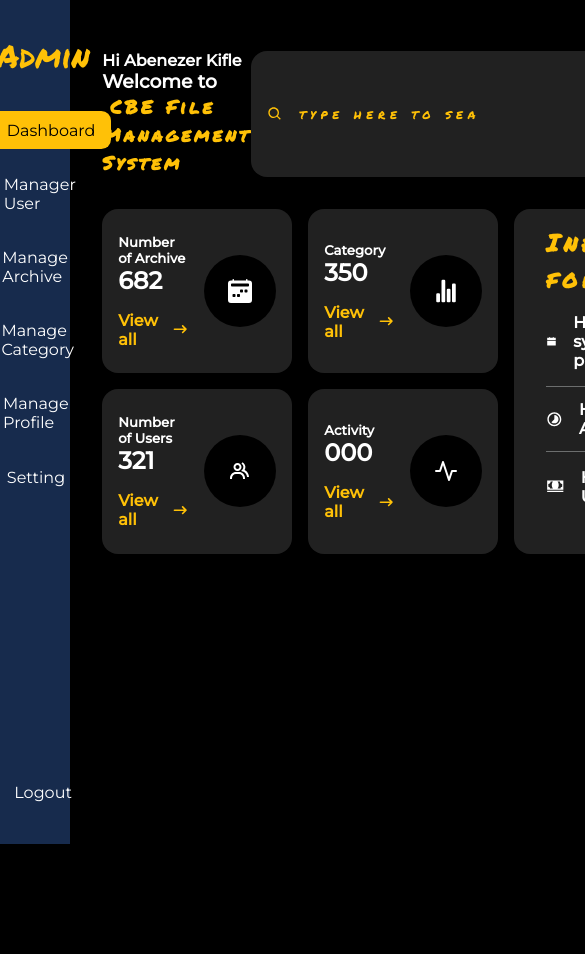
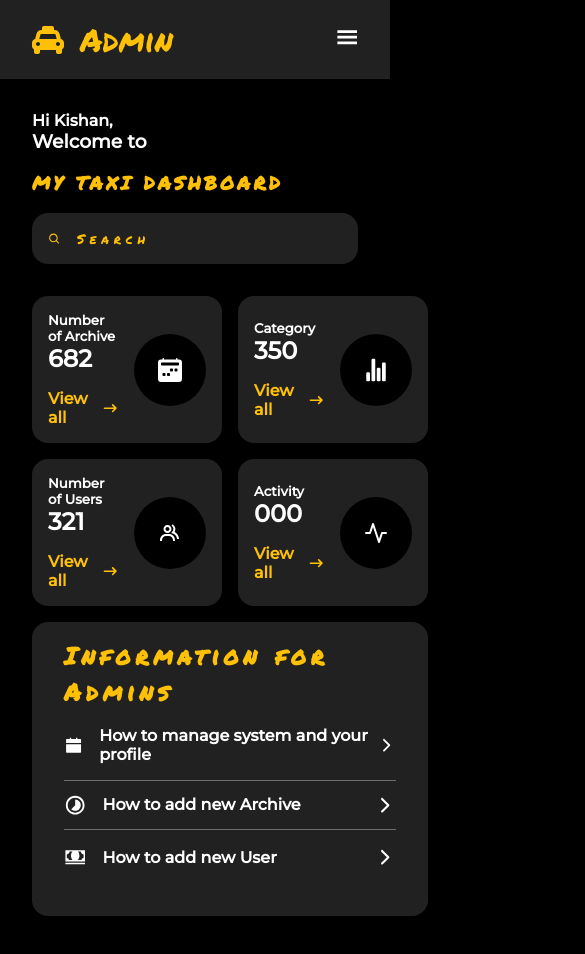
Before and after one commit to abenooo/admin_dashboard, a React (Create React App) app: page / in a window 390 px wide. Shown: the top 954 px of the page, 585 px wide, since content can reach past the window. Before the commit the page ends 844 px from the top, so only its background shows below. Built offline with nearby package versions, Linux system fonts and the light colour scheme.

Commit message:
Fix responsive

```diff
--- a/package.json
+++ b/package.json
@@ -6,6 +6,7 @@
     "@testing-library/jest-dom": "^5.16.5",
     "@testing-library/react": "^13.4.0",
     "@testing-library/user-event": "^13.5.0",
+    "axios": "^0.27.2",
     "react": "^18.2.0",
     "react-dom": "^18.2.0",
     "react-icons": "^4.4.0",
--- a/src/App.js
+++ b/src/App.js
@@ -12,4 +12,6 @@ export default function App() {
 }
 
 // styled componets
-const Div = styled.div``;
+const Div = styled.div`
+position: relative;
+`;
--- a/src/componets/Card.jsx
+++ b/src/componets/Card.jsx
@@ -1,6 +1,6 @@
 import React from "react";
 import styled from "styled-components";
-import { cardStyle } from "./ReusableStyles";
+import { cardStyles } from "./ReusableStyles";
 import { BsFillCalendar2WeekFill } from "react-icons/bs";
 import { IoStatsChart } from "react-icons/io5";
 import { BiGroup } from "react-icons/bi";
@@ -73,7 +73,7 @@ const Section = styled.section`
   grid-template-columns: repeat(2, 1fr);
   gap: 1rem;
   .analytic {
-    ${cardStyle};
+    ${cardStyles};
     padding: 1rem;
     display: flex;
     justify-content: space-evenly;
--- a/src/componets/Dashboard.jsx
+++ b/src/componets/Dashboard.jsx
@@ -1,20 +1,41 @@
-import React from "react";
-import Navbar from "./Navbar";
-import FAQ from "./FAQ";
+import React, { useEffect } from "react";
 import styled from "styled-components";
 import Card from "./Card";
-
+import FAQ from "./FAQ";
+import Navbar from "./Navbar";
+import scrollreveal from "scrollreveal";
 export default function Dashboard() {
+  useEffect(() => {
+    const sr = scrollreveal({
+      origin: "bottom",
+      distance: "80px",
+      duration: 2000,
+      reset: false,
+    });
+    sr.reveal(
+      `
+        nav,
+        .row__one,
+        .row__two
+    `,
+      {
+        opacity: 0,
+        interval: 100,
+      }
+    );
+  }, []);
   return (
     <Section>
       <Navbar />
       <div className="grid">
-        <div className="row_one">
+        <div className="row__one">
           <Card />
           <FAQ />
         </div>
-        <div className="row_two">
-
+        <div className="row__two">
+          {/* <Earnings />
+          <Transfers />
+          <Profile /> */}
         </div>
       </div>
     </Section>
@@ -25,25 +46,32 @@ const Section = styled.section`
   margin-left: 18vw;
   padding: 2rem;
   height: 100%;
-
-.grid{
-  display:flex;
+  .grid {
+    display: flex;
     flex-direction: column;
     height: 100%;
     gap: 1rem;
     margin-top: 2rem;
-  .row_one{
-    display:grid;
+    .row__one {
+      display: grid;
       grid-template-columns: repeat(2, 1fr);
-    height:50%;
+      height: 50%;
       gap: 1rem;
     }
-  .row_two{
-    display:grid;
+    .row__two {
+      display: grid;
       grid-template-columns: repeat(3, 1fr);
-    height:50%;
       gap: 1rem;
-
+      height: 50%;
+    }
+  }
+  @media screen and (min-width: 280px) and (max-width: 1080px) {
+    margin-left: 0;
+    .grid {
+      .row__one,
+      .row__two {
+        grid-template-columns: 1fr;
+      }
     }
   }
 `;
--- a/src/componets/FAQ.jsx
+++ b/src/componets/FAQ.jsx
@@ -4,7 +4,7 @@ import { IoIosArrowForward } from "react-icons/io";
 import { AiFillCalendar } from "react-icons/ai";
 import { MdTimelapse } from "react-icons/md";
 import { IoMdCash } from "react-icons/io";
-import { cardStyle } from "./ReusableStyles";
+import { cardStyles } from "./ReusableStyles";
 export default function FAQ() {
 const faqs = [
     {
@@ -42,7 +42,7 @@ const faqs = [
   )
 };
 const Section = styled.section`
-  ${cardStyle};
+  ${cardStyles};
   .title {
     h2 {
       color: #ffc107;
--- a/src/componets/Navbar.jsx
+++ b/src/componets/Navbar.jsx
@@ -4,17 +4,15 @@ import { BiSearch } from "react-icons/bi";
 export default function Navbar() {
   return (
     <Nav>
-      {/* left navbar */}
       <div className="title">
-        <h4>Hi Abenezer Kifle</h4>
+        <h4>Hi Kishan,</h4>
         <h1>
-          Welcome to <span>CBE File Management System</span>
+          Welcome to <span>MY TAXI DASHBOARD</span>
         </h1>
       </div>
-      {/* right navabr */}
       <div className="search">
         <BiSearch />
-        <input type="text" placeholder="type here to search" />
+        <input type="text" placeholder="Search" />
       </div>
     </Nav>
   );
@@ -28,9 +26,8 @@ const Nav = styled.nav`
       span {
         margin-left: 0.5rem;
         color: #ffc107;
+        font-family: "Permanent Marker", cursive;
         letter-spacing: 0.2rem;
-        font-family: "Permanent Marker", cursive;
-
       }
     }
   }
@@ -48,13 +45,27 @@ const Nav = styled.nav`
       background-color: transparent;
       border: none;
       color: #ffc107;
+      font-family: "Permanent Marker", cursive;
       letter-spacing: 0.3rem;
-      &::placeholder{
+      &:focus {
+        outline: none;
+      }
+      &::placeholder {
+        color: #ffc107;
         font-family: "Permanent Marker", cursive;
-        color: #ffc107;
       }
-      &:focus{
-        outline: none;
+    }
+  }
+  @media screen and (min-width: 280px) and (max-width: 1080px) {
+    flex-direction: column;
+    .title {
+      h1 {
+        span {
+          display: block;
+
+          margin: 1rem 0;
+          /* letter-spacing: 0; */
+        }
       }
     }
   }
--- a/src/componets/ReusableStyles.jsx
+++ b/src/componets/ReusableStyles.jsx
@@ -1,5 +1,6 @@
 import { css } from "styled-components";
-export const cardStyle = css`
+
+export const cardStyles = css`
   padding: 1rem 2rem 3rem 2rem;
   border-radius: 1rem;
   background-color: #212121;
--- a/src/componets/Sidebar.jsx
+++ b/src/componets/Sidebar.jsx
@@ -1,97 +1,126 @@
-import React, { useEffect, useState } from "react";
+import React, { useState, useEffect } from "react";
 import styled from "styled-components";
 import { MdSpaceDashboard } from "react-icons/md";
 import { RiDashboard2Fill } from "react-icons/ri";
 import { FaAddressCard, FaTaxi } from "react-icons/fa";
 import { GiTwirlCenter } from "react-icons/gi";
 import { BsFillChatTextFill } from "react-icons/bs";
-import { CgProfile } from "react-icons/cg";
-import { BsBank } from "react-icons/bs";
 import { IoSettings } from "react-icons/io5";
 import { FiLogOut } from "react-icons/fi";
 import { GiHamburgerMenu } from "react-icons/gi";
 import { VscChromeClose } from "react-icons/vsc";
 import scrollreveal from "scrollreveal";
 export default function Sidebar() {
-  // create state for the active navabar and pass dashboard as default active
   const [currentLink, setCurrentLink] = useState(1);
+  const [navbarState, setNavbarState] = useState(false);
+  const html = document.querySelector("html");
+  html.addEventListener("click", () => setNavbarState(false));
+
+  useEffect(() => {
+    const sr = scrollreveal({
+      origin: "left",
+      distance: "80px",
+      duration: 1000,
+      reset: false,
+    });
+
+    sr.reveal(
+      `
+          .brand,
+          .links>ul>li:nth-of-type(1),
+      .links>ul>li:nth-of-type(2),
+      .links>ul>li:nth-of-type(3),
+      .links>ul>li:nth-of-type(4),
+      .links>ul>li:nth-of-type(5),
+      .links>ul>li:nth-of-type(6),
+      .logout
+      `,
+      {
+        opacity: 0,
+        interval: 300,
+      }
+    );
+  }, []);
+
   return (
     <>
       <Section>
-        {/* top sidebar */}
         <div className="top">
           <div className="brand">
-            <BsBank />
+            <FaTaxi />
             <span>Admin</span>
           </div>
           <div className="toggle">
+            {navbarState ? (
+              <VscChromeClose onClick={() => setNavbarState(true)} />
+            ) : (
+              <GiHamburgerMenu
+                onClick={(e) => {
+                  e.stopPropagation();
+                  setNavbarState(true);
+                }}
+              />
+            )}
+          </div>
           <div className="links">
             <ul>
-                {/* dashboard */}
               <li
+                className={currentLink === 1 ? "active" : "none"}
                 onClick={() => setCurrentLink(1)}
-                  className={currentLink === 1 ? "active" : ""}
               >
                 <a href="#">
                   <MdSpaceDashboard />
                   <span> Dashboard</span>
                 </a>
               </li>
-                {/* user */}
               <li
+                className={currentLink === 2 ? "active" : "none"}
                 onClick={() => setCurrentLink(2)}
-                  className={currentLink === 2 ? "active" : ""}
               >
                 <a href="#">
                   <RiDashboard2Fill />
-                    <span> Manager User</span>
+                  <span> Manage User</span>
                 </a>
               </li>
-                {/* archive */}
               <li
+                className={currentLink === 3 ? "active" : "none"}
                 onClick={() => setCurrentLink(3)}
-                  className={currentLink === 3 ? "active" : ""}
               >
                 <a href="#">
                   <FaAddressCard />
                   <span> Manage Archive</span>
                 </a>
               </li>
-                {/* category */}
               <li
+                className={currentLink === 4 ? "active" : "none"}
                 onClick={() => setCurrentLink(4)}
-                  className={currentLink === 4 ? "active" : ""}
               >
                 <a href="#">
                   <GiTwirlCenter />
                   <span> Manage Category</span>
                 </a>
               </li>
-                {/* profile */}
               <li
+                className={currentLink === 5 ? "active" : "none"}
                 onClick={() => setCurrentLink(5)}
-                  className={currentLink === 5 ? "active" : ""}
               >
                 <a href="#">
-                    <CgProfile />
+                  <BsFillChatTextFill />
                   <span> Manage Profile</span>
                 </a>
               </li>
-                {/* setting */}
               <li
+                className={currentLink === 6 ? "active" : "none"}
                 onClick={() => setCurrentLink(6)}
-                  className={currentLink === 6 ? "active" : ""}
               >
                 <a href="#">
                   <IoSettings />
-                    <span> Setting</span>
+                  <span> Settings</span>
                 </a>
               </li>
             </ul>
           </div>
         </div>
-        </div>
-        {/* logout */}
         <div className="logout">
           <a href="#">
             <FiLogOut />
@@ -99,15 +128,73 @@ export default function Sidebar() {
           </a>
         </div>
       </Section>
-      ;
+      <ResponsiveNav state={navbarState} className={navbarState ? "show" : ""}>
+        <div className="responsive__links">
+          <ul>
+            <li
+              className={currentLink === 1 ? "active" : "none"}
+              onClick={() => setCurrentLink(1)}
+            >
+              <a href="#">
+                <MdSpaceDashboard />
+                <span> Dashboard</span>
+              </a>
+            </li>
+            <li
+              className={currentLink === 2 ? "active" : "none"}
+              onClick={() => setCurrentLink(2)}
+            >
+              <a href="#">
+                <RiDashboard2Fill />
+                <span> Riders</span>
+              </a>
+            </li>
+            <li
+              className={currentLink === 3 ? "active" : "none"}
+              onClick={() => setCurrentLink(3)}
+            >
+              <a href="#">
+                <FaAddressCard />
+                <span> Payment Details</span>
+              </a>
+            </li>
+            <li
+              className={currentLink === 4 ? "active" : "none"}
+              onClick={() => setCurrentLink(4)}
+            >
+              <a href="#">
+                <GiTwirlCenter />
+                <span> Learning Center</span>
+              </a>
+            </li>
+            <li
+              className={currentLink === 5 ? "active" : "none"}
+              onClick={() => setCurrentLink(5)}
+            >
+              <a href="#">
+                <BsFillChatTextFill />
+                <span> FAQs</span>
+              </a>
+            </li>
+            <li
+              className={currentLink === 6 ? "active" : "none"}
+              onClick={() => setCurrentLink(6)}
+            >
+              <a href="#">
+                <IoSettings />
+                <span> Settings</span>
+              </a>
+            </li>
+          </ul>
+        </div>
+      </ResponsiveNav>
     </>
   );
 }
-// styled componet
 const Section = styled.section`
   position: fixed;
   left: 0;
-  background-color: #172b4d;
+  background-color: #212121;
   height: 100vh;
   width: 18vw;
   display: flex;
@@ -121,15 +208,16 @@ const Section = styled.section`
     flex-direction: column;
     gap: 2rem;
     width: 100%;
+
     .toggle {
-      display: block;
+      display: none;
     }
     .brand {
       width: 100%;
       display: flex;
       justify-content: center;
       align-items: center;
-      gap: 1rem;
+      gap: 2rem;
       svg {
         color: #ffc107;
         font-size: 2rem;
@@ -170,17 +258,17 @@ const Section = styled.section`
             color: black;
           }
         }
-
       }
     }
   }
-  .logout{
+
+  .logout {
     padding: 0.3rem 1rem;
     border-radius: 0.6rem;
-    &:hover{
-      background-color: #000;
+    &:hover {
+      background-color: #da0037;
     }
-    a{
+    a {
       text-decoration: none;
       display: flex;
       align-items: center;
@@ -188,4 +276,78 @@ const Section = styled.section`
       color: white;
     }
   }
+  @media screen and (min-width: 280px) and (max-width: 1080px) {
+    position: initial;
+    width: 100%;
+    height: max-content;
+    padding: 1rem;
+    .top {
+      flex-direction: row;
+      align-items: center;
+      justify-content: space-between;
+      padding: 0 1rem;
+      .toggle {
+        display: block;
+        color: white;
+        z-index: 99;
+        svg {
+          font-size: 1.4rem;
+        }
+      }
+      .brand {
+        gap: 1rem;
+        justify-content: flex-start;
+      }
+    }
+    .top > .links,
+    .logout {
+      display: none;
+    }
+  }
 `;
+
+const ResponsiveNav = styled.div`
+  position: fixed;
+  right: -10vw;
+  top: 0;
+  z-index: 10;
+  background-color: black;
+  height: 100vh;
+  width: ${({ state }) => (state ? "60%" : "0%")};
+  transition: 0.4s ease-in-out;
+  display: flex;
+  opacity: 0;
+  visibility: hidden;
+  padding: 1rem;
+  .responsive__links {
+    ul {
+      list-style-type: none;
+      display: flex;
+      flex-direction: column;
+      gap: 1rem;
+      margin-top: 3rem;
+      li {
+        padding: 0.6rem 1rem;
+        border-radius: 0.6rem;
+        &:hover {
+          background-color: #ffc107;
+          a {
+            color: black;
+          }
+        }
+        a {
+          text-decoration: none;
+          display: flex;
+          gap: 1rem;
+          color: white;
+        }
+      }
+      .active {
+        background-color: #ffc107;
+        a {
+          color: black;
+        }
+      }
+    }
+  }
+`;
--- a/src/index.css
+++ b/src/index.css
@@ -14,3 +14,18 @@ body {
 code {
     font-family: source-code-pro, Menlo, Monaco, Consolas, 'Courier New', monospace;
 }
+
+::-webkit-scrollbar {
+    background-color: black;
+    width: 0.4vw;
+}
+
+ ::-webkit-scrollbar-thumb {
+    background: #ffc107;
+}
+
+.show {
+    opacity: 1 !important;
+    visibility: visible !important;
+    right: 0 !important;
+}
```
Also changed, not shown: 1 other file (tests, documents, lock files or other folders). Lines whose indentation alone changed are shown as unchanged.
